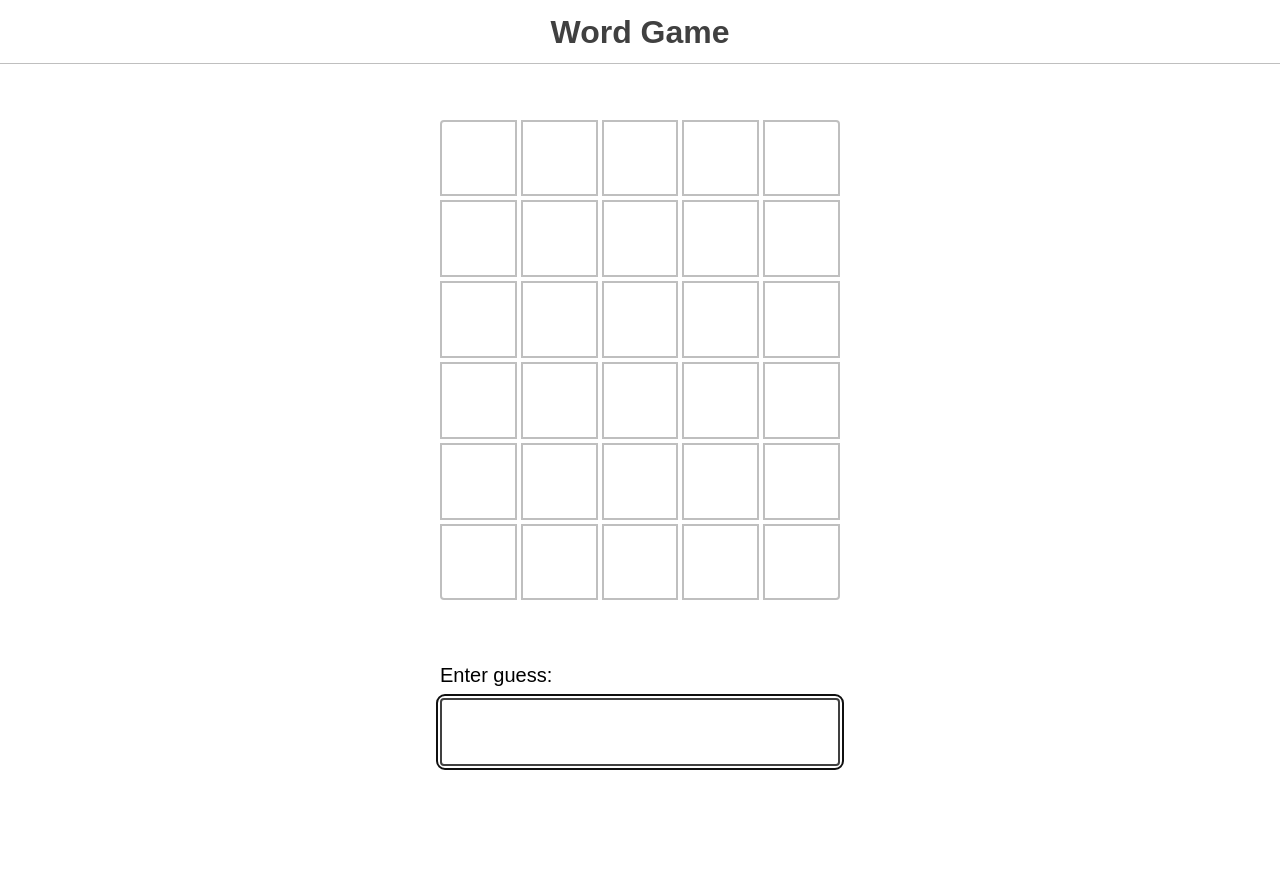
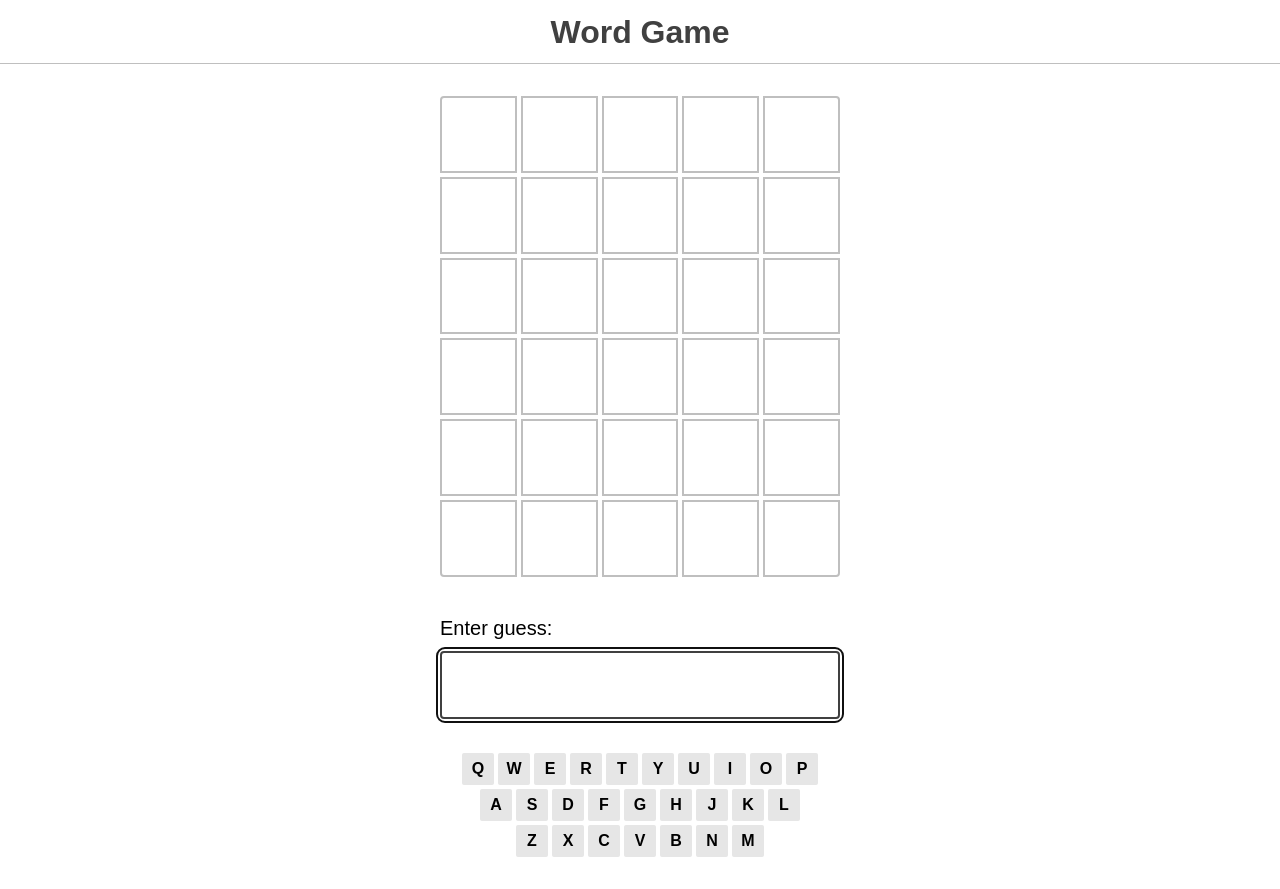
Before and after one commit to liavitski/joy-of-react, a React (Vite) app in the folder project-wordle/: page / in a window 1280 px wide. Before the commit the page ends 800 px from the top, so only its background shows below. Built offline with nearby package versions, Linux system fonts and the light colour scheme.

Commit message:
keyboard-exercise done

```diff
--- a/project-wordle/src/components/Game/Game.js
+++ b/project-wordle/src/components/Game/Game.js
@@ -5,9 +5,9 @@ import { WORDS } from '../../data';
 import GuessInput from '../GuessInput/GuessInput';
 import GuessResults from '../GuessResults';
 import { checkGuess } from '../../game-helpers';
-import Banner from '../Banner/Banner';
 import HappyBanner from '../HappyBanner/HappyBanner';
 import SadBanner from '../SadBanner/SadBanner';
+import Keyboard from '../Keyboard/Keyboard';
 
 // Pick a random word on every pageload.
 const answer = sample(WORDS);
@@ -17,7 +17,6 @@ console.info({ answer });
 function Game() {
   const [results, setResults] = React.useState([]);
   const [gameStatus, setGameStatus] = React.useState('idle'); // idle, lose, win
-  console.log(gameStatus);
   const numOfGuesses = results.length;
 
   function handleSubmitGuess(tentativeGuess) {
@@ -39,7 +38,10 @@ function Game() {
         handleSubmitGuess={handleSubmitGuess}
         gameStatus={gameStatus}
       />
-      {gameStatus === 'win' && <HappyBanner numOfGuesses={numOfGuesses} />}
+      <Keyboard results={results} />
+      {gameStatus === 'win' && (
+        <HappyBanner numOfGuesses={numOfGuesses} />
+      )}
       {gameStatus === 'lose' && <SadBanner answer={answer} />}
     </>
   );
--- /dev/null
+++ b/project-wordle/src/components/Keyboard/Keyboard.jsx
@@ -0,0 +1,60 @@
+import React from 'react';
+
+const keyboardRows = [
+  ['Q', 'W', 'E', 'R', 'T', 'Y', 'U', 'I', 'O', 'P'],
+  ['A', 'S', 'D', 'F', 'G', 'H', 'J', 'K', 'L'],
+  ['Z', 'X', 'C', 'V', 'B', 'N', 'M'],
+];
+
+function getStatusByLetter(validatedGuesses) {
+  const statusObj = {};
+  const allLetters = validatedGuesses.flat();
+
+  // { letter: 'W', status: 'incorrect' },
+  allLetters.forEach(({ letter, status }) => {
+    const currentStatus = statusObj[letter];
+
+    if (currentStatus === undefined) {
+      statusObj[letter] = status;
+      return;
+    }
+
+    const STATUS_RANKS = {
+      correct: 1,
+      misplaced: 2,
+      incorrect: 3,
+    };
+
+    const currentStatusRank = STATUS_RANKS[currentStatus];
+    const newStatusRank = STATUS_RANKS[status];
+
+    if (newStatusRank < currentStatusRank) {
+      statusObj[letter] = status;
+    }
+  });
+
+  return statusObj;
+}
+
+function Keyboard({ results }) {
+  const statusByLetter = getStatusByLetter(results);
+
+  return (
+    <div className="keyboard-wrapper">
+      {keyboardRows.map((row, index) => (
+        <div className="row" key={index}>
+          {row.map((letter) => (
+            <span
+              className={`key ${statusByLetter[letter] || ''}`}
+              key={letter}
+            >
+              {letter}
+            </span>
+          ))}
+        </div>
+      ))}
+    </div>
+  );
+}
+
+export default Keyboard;
--- /dev/null
+++ b/project-wordle/src/components/Keyboard/index.js
@@ -0,0 +1,2 @@
+export * from './Keyboard';
+export { default } from './Keyboard';
--- a/project-wordle/src/styles.css
+++ b/project-wordle/src/styles.css
@@ -230,3 +230,43 @@ h1 {
     transform: translateY(0%);
   }
 }
+
+/* Keyboard styles */
+
+.keyboard-wrapper {
+  display: flex;
+  flex-direction: column;
+  gap: 4px;
+}
+
+.key {
+  display: flex;
+  justify-content: center;
+  align-items: center;
+  width: 32px;
+  height: 32px;
+  background-color: hsl(0, 0%, 90%);
+  border-radius: 2px;
+  color: black;
+  text-transform: uppercase;
+  font-weight: 600;
+}
+
+.row {
+  display: flex;
+  gap: 4px;
+  justify-content: center;
+}
+
+.key.correct {
+  background: var(--color-success);
+  color: white;
+}
+.key.incorrect {
+  background: var(--color-gray-300);
+  color: white;
+}
+.key.misplaced {
+  background: var(--color-warning);
+  color: white;
+}
```
